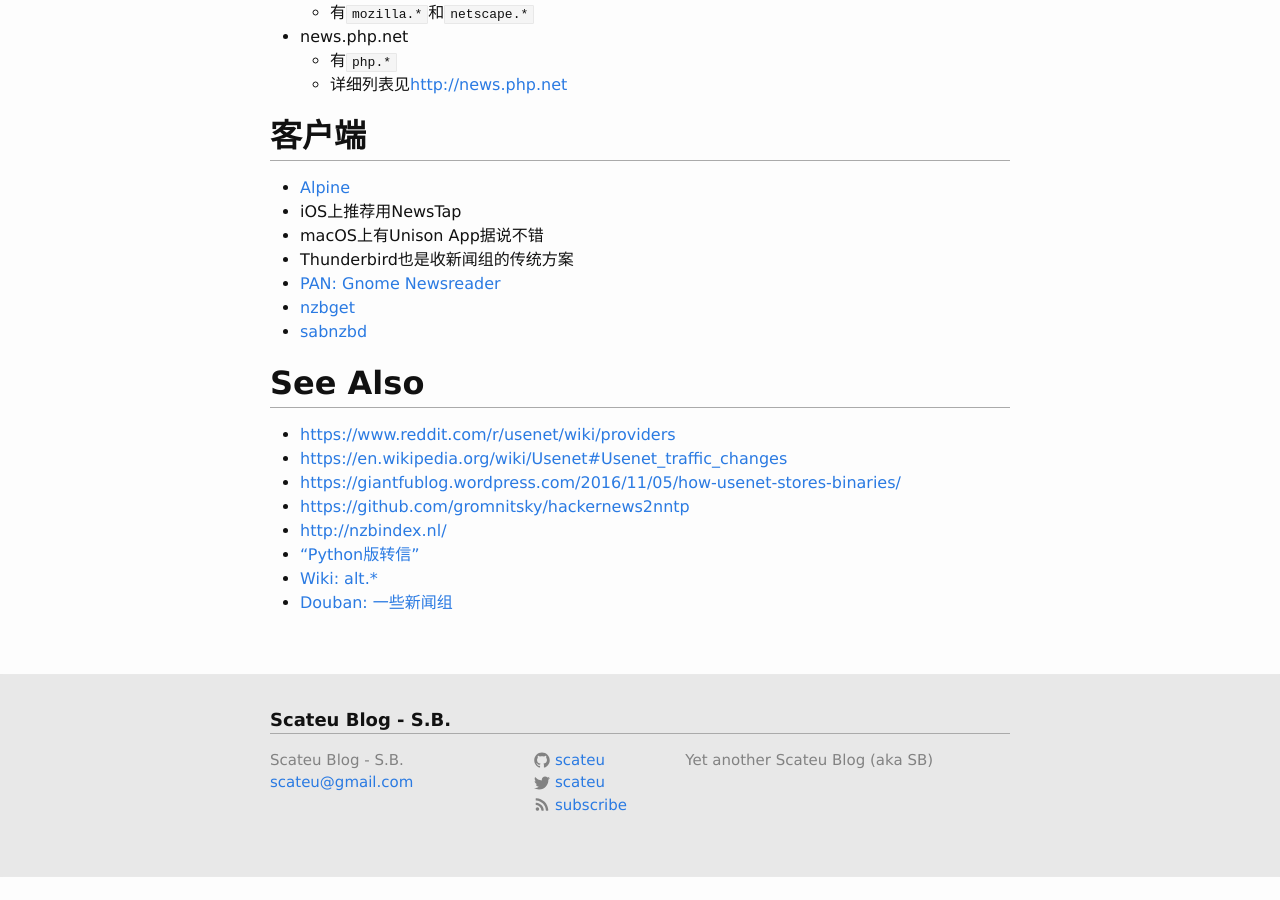
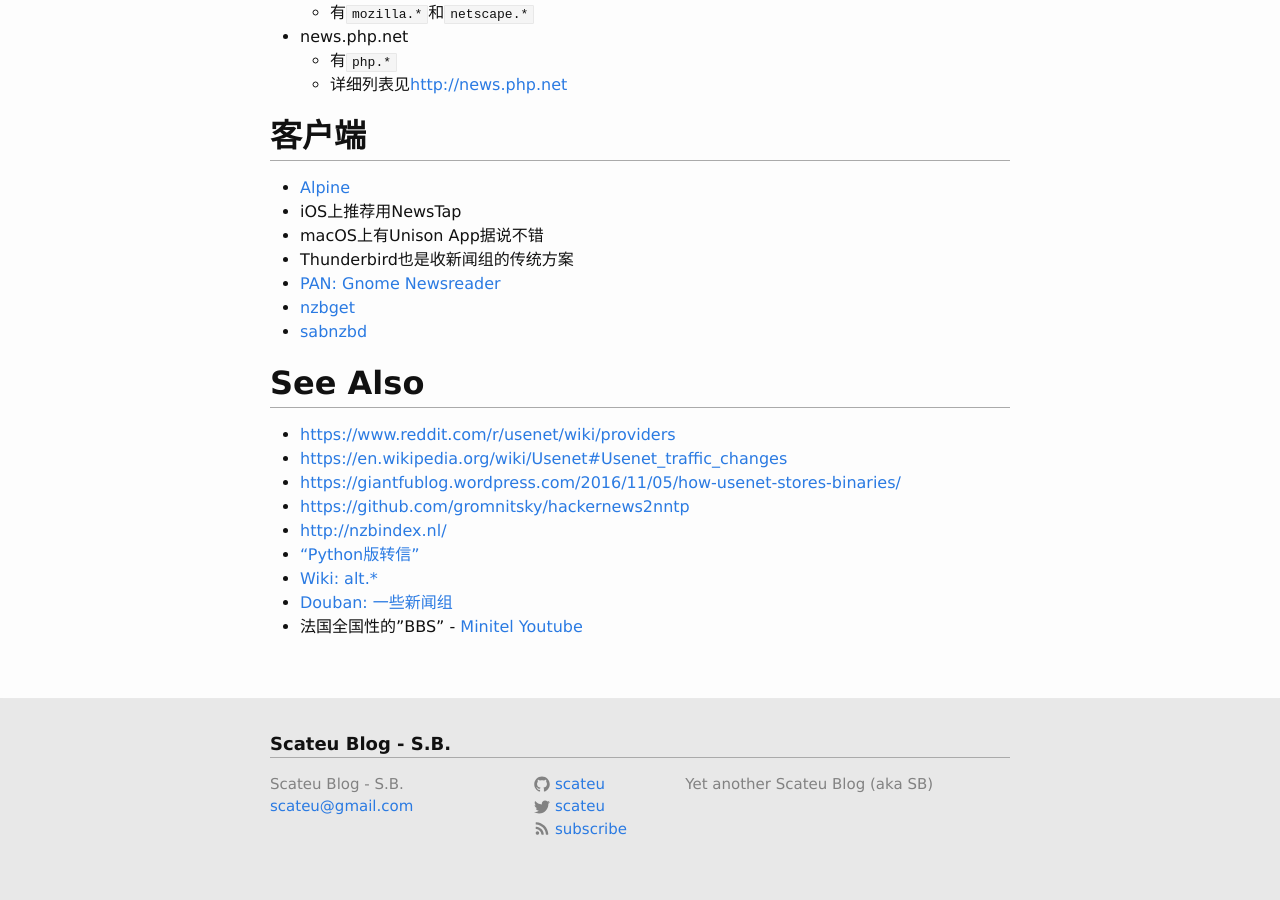
Before and after one commit to scateu/scateu.github.io, a Jekyll site: the page built from _posts/2018-01-05-nntp.md, in a window 1280 px wide and 900 px high, scrolled down 2589 px. Built offline with Jekyll 4.4.1, drawn with Linux system fonts in a browser that asks for light colours; nearby versions of some CDN libraries; comment, search, counter and statistics services are not loaded; before the commit the page ends 3465 px from its top, so only the background shows below that.

Commit message:
Tue Jan 30 17:11:01 CST 2018

```diff
--- a/_posts/2018-01-05-nntp.md
+++ b/_posts/2018-01-05-nntp.md
@@ -142,3 +142,4 @@
  - ["Python版转信"](http://www.newsmth.net/nForum/article/Python/9396?s=9396)
  - [Wiki: alt.\*](https://en.wikipedia.org/wiki/Alt.*_hierarchy)
  - [Douban: 一些新闻组](https://www.douban.com/note/159917093/)
+ - 法国全国性的"BBS" - [Minitel](https://zh.wikipedia.org/wiki/Minitel) [Youtube](https://www.youtube.com/watch?v=HOhK9bgQo8g)
```
